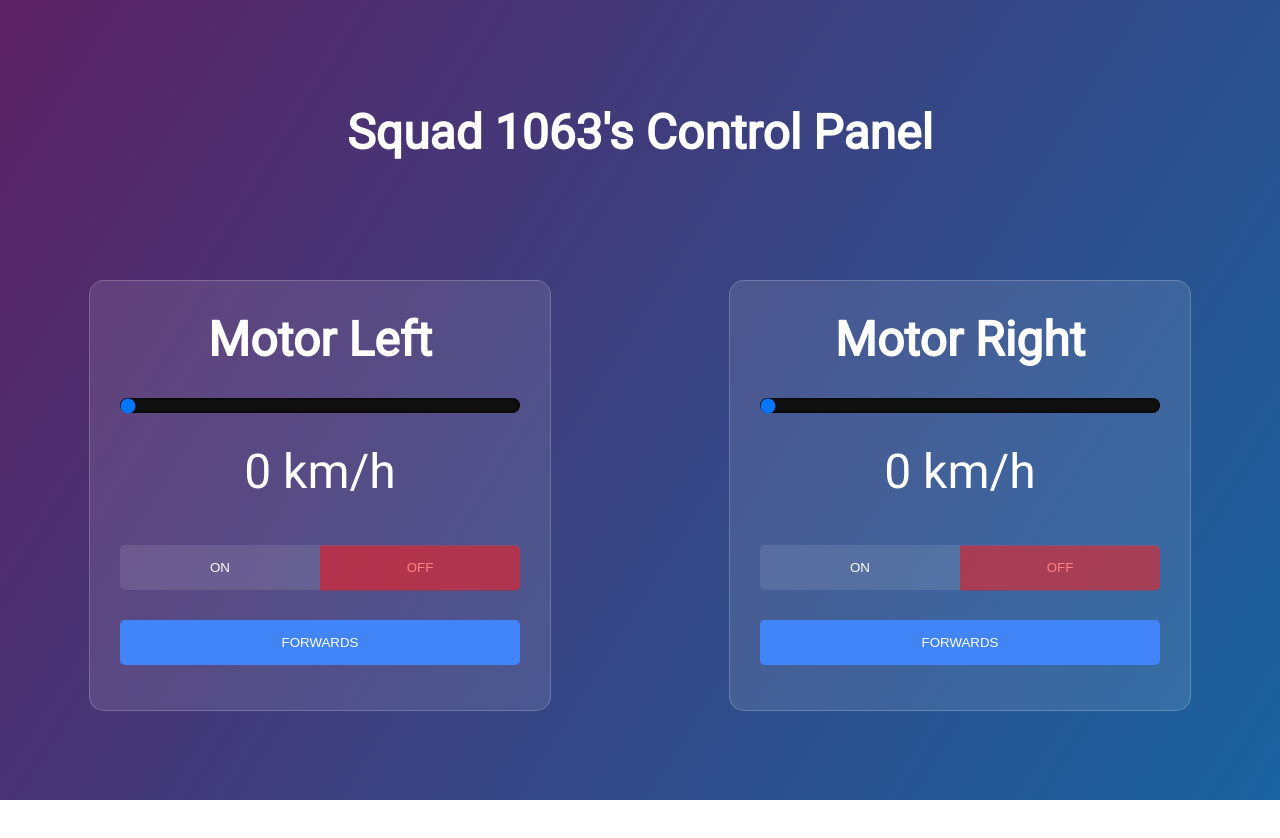
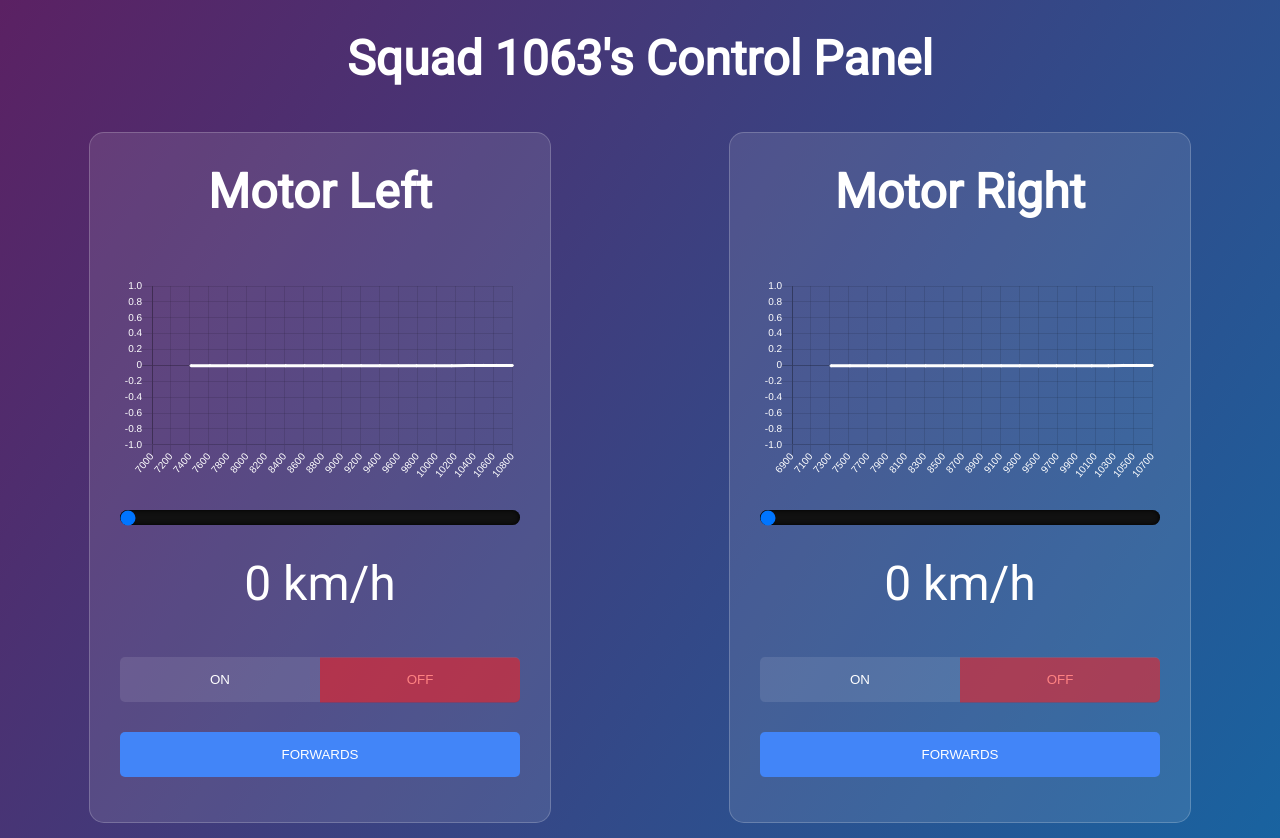
Before and after one commit to BragdonD/encoder-wheels, a website: page data/index.html in a window 1280 px wide. Before the commit the page ends 800 px from the top, so only its background shows below. Drawn offline with nearby package versions, Linux system fonts and the light colour scheme.

Commit message:
add basic serial tracer with chart.js, it handle just the consign as of now

```diff
--- a/data/index.html
+++ b/data/index.html
@@ -18,6 +18,9 @@
         <div class="grid">
             <div id="left" class="container">
                 <h1>Motor Left</h1>
+                <div id="left-serial-container" class="serial-wrapper">
+                    <canvas id="left-serial"></canvas>
+                </div>
                 <div class="input-wrapper">
                     <input type="range" id="left-motor-speed" name="left-motor-speed" value="0" min="0" max="255" onchange="onChangeLeft(event)" onmousemove="updateLeftRangeValue(this.value)">
                     <h2 id="left-range-value">0 km/h</h2>
@@ -37,8 +40,11 @@
                 </div>
             </div>
             <div id="right" class="container">
+                <h1>Motor Right</h1>
+                <div id="right-serial-container" class="serial-wrapper">
+                    <canvas id="right-serial"></canvas>
+                </div>
                 <div class="input-wrapper">
-                    <h1>Motor Right</h1>
                     <input type="range" id="right-motor-speed"  name="right-motor-speed" value="0" min="0" max="255" onchange="onChangeRight(event)"  onmousemove="updateRightRangeValue(this.value)">
                     <h2 id="right-range-value">0 km/h</h2>
                     <div id="right-input-container" class="off before">
@@ -61,5 +67,118 @@
     <script type="text/javascript">
         document.getElementById("left-on").addEventListener("click", sendMessage);
     </script>
+    <script type="text/javascript">
+        let counter = 0;
+        let counter2 = 0;
+
+        let xValuesRight = [0];
+        let yValuesRight = [0];
+
+        let configRight = {
+            type: "line",
+            data: {
+                labels: xValuesRight,
+                datasets: [{
+                fill: false,
+                lineTension: 0,
+                pointRadius: 1,
+                backgroundColor: "#fff",
+                borderColor: "#fff",
+                data: yValuesRight,
+                }]
+            },
+            options: {
+                legend: {display: false},
+                scales: {
+                yAxes: [{
+                    ticks: {
+                        fontColor: "#fff",
+                        fontSize: 10,
+                    }
+                }],
+                xAxes: [{
+                    ticks: {
+                        fontColor: "#fff",
+                        fontSize: 10,
+                    }
+                }]
+            }
+            },
+            color: "#fff",
+        };
+
+        const chartRight = new Chart("right-serial", configRight);
+
+        function UpdateRightSerial(e) {
+            counter += 100;
+            xValuesRight.push(counter);
+
+            yValuesRight.push(document.getElementById("right-motor-speed").value)
+            if(yValuesRight.length > 20) {
+                yValuesRight.shift();
+            }
+            if(xValuesRight.length > 20) {
+                xValuesRight.shift();
+            }
+            chartRight.update();
+        }
+
+        setInterval(UpdateRightSerial, 100);
+    </script>
+    <script type="text/javascript">
+        let xValuesLeft = [0];
+        let yValuesLeft = [0];
+
+        let configLeft = {
+            type: "line",
+            data: {
+                labels: xValuesLeft,
+                datasets: [{
+                fill: false,
+                lineTension: 0,
+                pointRadius: 1,
+                backgroundColor: "#fff",
+                borderColor: "#fff",
+                data: yValuesLeft,
+                }]
+            },
+            options: {
+                legend: {display: false},
+                scales: {
+                yAxes: [{
+                    ticks: {
+                        fontColor: "#fff",
+                        fontSize: 10,
+                    }
+                }],
+                xAxes: [{
+                    ticks: {
+                        fontColor: "#fff",
+                        fontSize: 10,
+                    }
+                }]
+            }
+            },
+            color: "#fff",
+        };
+
+        const chartLeft = new Chart("left-serial", configLeft);
+
+        function UpdateLeftSerial(e) {
+            counter += 100;
+            xValuesLeft.push(counter);
+
+            yValuesLeft.push(document.getElementById("left-motor-speed").value);
+            if(yValuesLeft.length > 20) {
+                yValuesLeft.shift();
+            }
+            if(xValuesLeft.length > 20) {
+                xValuesLeft.shift();
+            }
+            chartLeft.update();
+        }
+
+        setInterval(UpdateLeftSerial, 100);
+    </script>
 </body>
 </html>
--- a/data/index.scss
+++ b/data/index.scss
@@ -9,12 +9,8 @@ $dark-background: #5b2163;
 }
 
 body {
-    overflow: hidden;
+    overflow-x: hidden;
     color: #fff;
-
-    @media screen and (max-width: 900px) {
-        overflow-y: auto;
-    }
 }
 
 .wrapper {
@@ -65,6 +61,10 @@ body {
         font-size: 3em;
         text-align: center;
         padding-bottom: 30px;
+    }
+
+    .serial-wrapper {
+        margin: 30px 0;
     }
 
     .input-wrapper {
--- /dev/null
+++ b/data/serial.js
@@ -0,0 +1,17 @@
+"use strict";
+Object.defineProperty(exports, "__esModule", { value: true });
+var auto_1 = require("chart.js/auto");
+var data = [];
+setInterval(AddValue, 100);
+var config = {
+    type: "line",
+    data: data
+};
+function AddValue() {
+    data.push(document.getElementById("right-motor-speed").value);
+}
+var ctxLeft = document.getElementById("right-serial");
+var LeftChart = new auto_1.default(ctxLeft, {
+    data: data,
+});
+//# sourceMappingURL=serial.js.map
--- /dev/null
+++ b/package.json
@@ -0,0 +1,5 @@
+{
+  "dependencies": {
+    "chart.js": "^3.7.1"
+  }
+}
```
Also changed, not shown: data/index.css, data/serial.ts (added), 3 other files.
